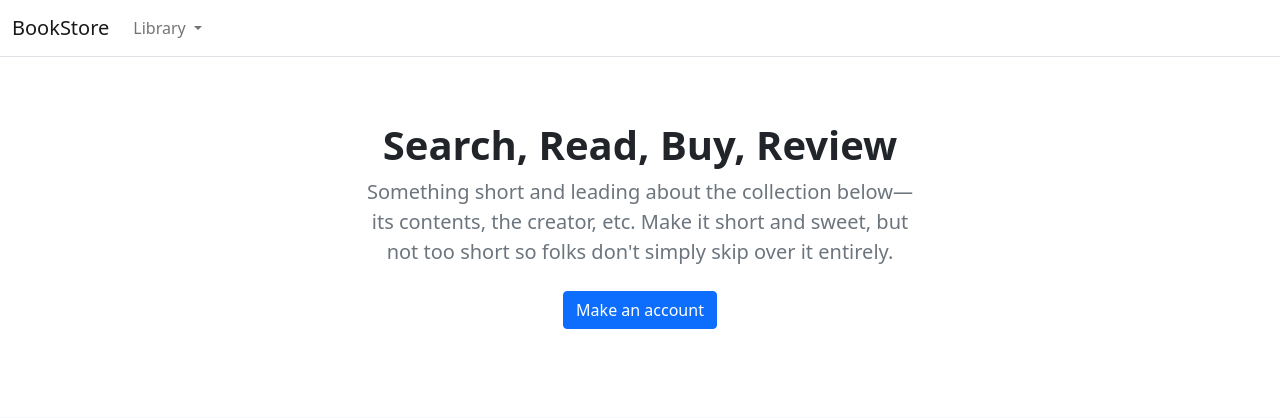
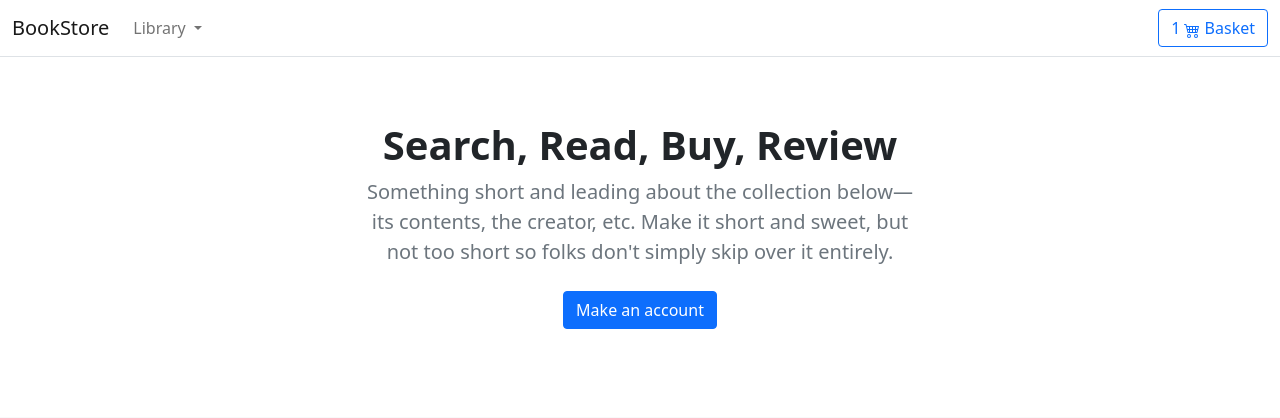
Before and after one commit to maxymilin/ecommerance_django, a Django app: page / in a window 1280 px wide. Shown: the top 418 px of the page. Run offline with Django 4.2, Linux system fonts and the light colour scheme; data that the repository does not hold is empty.

Commit message:
Update top menu at base template

```diff
--- a/templates/base.html
+++ b/templates/base.html
@@ -9,7 +9,8 @@
     <link href="https://cdn.jsdelivr.net/npm/bootstrap@5.0.0-beta1/dist/css/bootstrap.min.css" rel="stylesheet" integrity="sha384-giJF6kkoqNQ00vy+HMDP7azOuL0xtbfIcaT9wjKHr8RbDVddVHyTfAAsrekwKmP1" crossorigin="anonymous">
     <script src="https://code.jquery.com/jquery-3.5.1.min.js" integrity="sha256-9/aliU8dGd2tb6OSsuzixeV4y/faTqgFtohetphbbj0=" crossorigin="anonymous"></script>
     <script src="https://code.jquery.com/jquery-3.6.1.min.js" integrity="sha256-o88AwQnZB+VDvE9tvIXrMQaPlFFSUTR+nldQm1LuPXQ=" crossorigin="anonymous"></script>
-    <script src="https://cdn.jsdelivr.net/npm/bootstrap@5.0.0-beta1/dist/js/bootstrap.bundle.min.js" integrity="sha384-ygbV9kiqUc6oa4msXn9868pTtWMgiQaeYH7/t7LECLbyPA2x65Kgf80OJFdroafW" crossorigin="anonymous"></script>
+    <script src="https://cdn.jsdelivr.net/npm/bootstrap@5.0.0-beta1/dist/js/bootstrap.bundle.min.js" integrity="sha384-ygbV9kiqUc6oa4msXn9868pTtWMgiQaeYH7/t7LECLbyPA2x65Kgf80OJFdroafW" crossorigin="anonymous">
+    </script>
 </head>
 
 <body>
@@ -38,10 +39,21 @@
                             </ul>
                         </li>
                     </ul>
+                    <a type="button" role="button" href="{% url "basket:basket_summary" %}"
+                        class="btn btn-outline-primary">
+                        1
+                        <svg xmlns="http://www.w3.org/2000/svg" width="16" height="16" fill="currentColor"
+                            class="bi bi-cart4" viewBox="0 0 16 16">
+                            <path
+                                d="M0 2.5A.5.5 0 0 1 .5 2H2a.5.5 0 0 1 .485.379L2.89 4H14.5a.5.5 0 0 1 .485.621l-1.5 6A.5.5 0 0 1 13 11H4a.5.5 0 0 1-.485-.379L1.61 3H.5a.5.5 0 0 1-.5-.5zM3.14 5l.5 2H5V5H3.14zM6 5v2h2V5H6zm3 0v2h2V5H9zm3 0v2h1.36l.5-2H12zm1.11 3H12v2h.61l.5-2zM11 8H9v2h2V8zM8 8H6v2h2V8zM5 8H3.89l.5 2H5V8zm0 5a1 1 0 1 0 0 2 1 1 0 0 0 0-2zm-2 1a2 2 0 1 1 4 0 2 2 0 0 1-4 0zm9-1a1 1 0 1 0 0 2 1 1 0 0 0 0-2zm-2 1a2 2 0 1 1 4 0 2 2 0 0 1-4 0z" />
+                        </svg>
+                        Basket
+                    </a>
                 </div>
             </div>
         </nav>
     </header>
     <div id="content">{% block content %} {% endblock %}</div>
 </body>
+
 </html>
```
